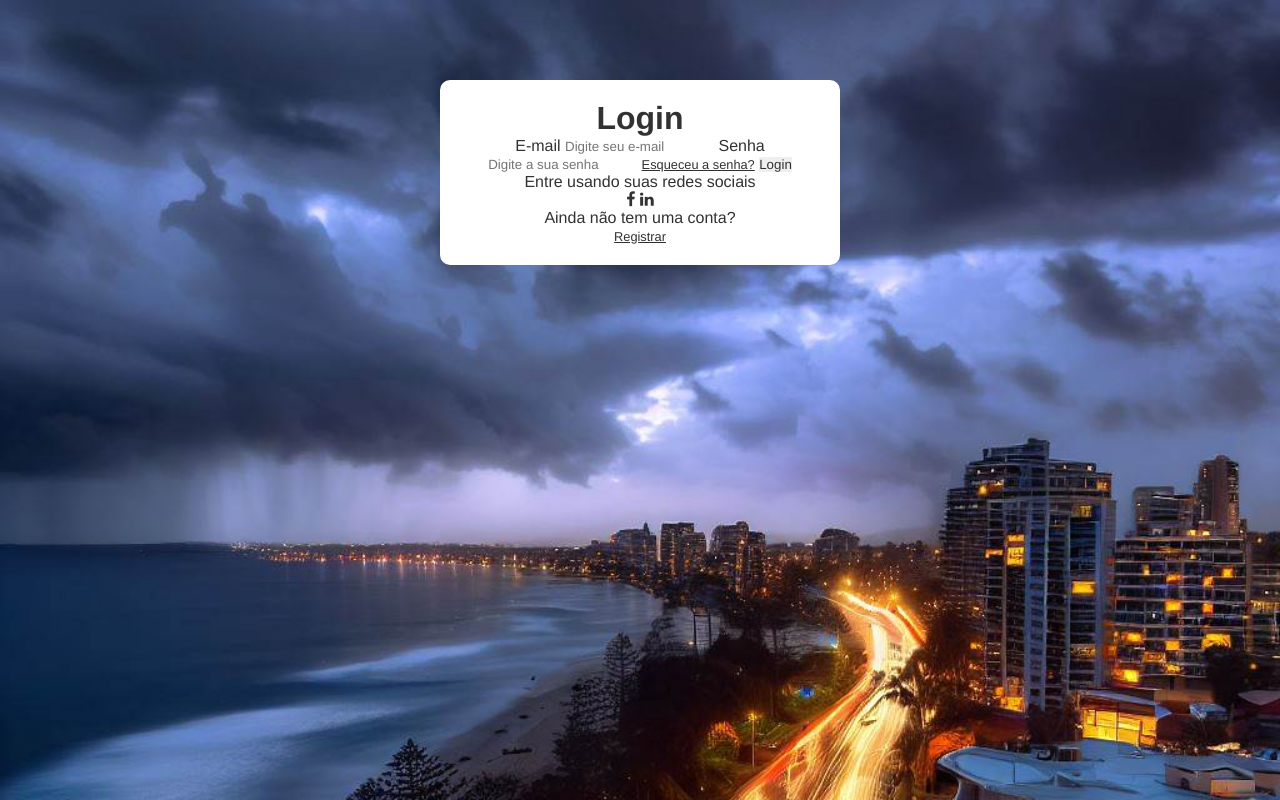
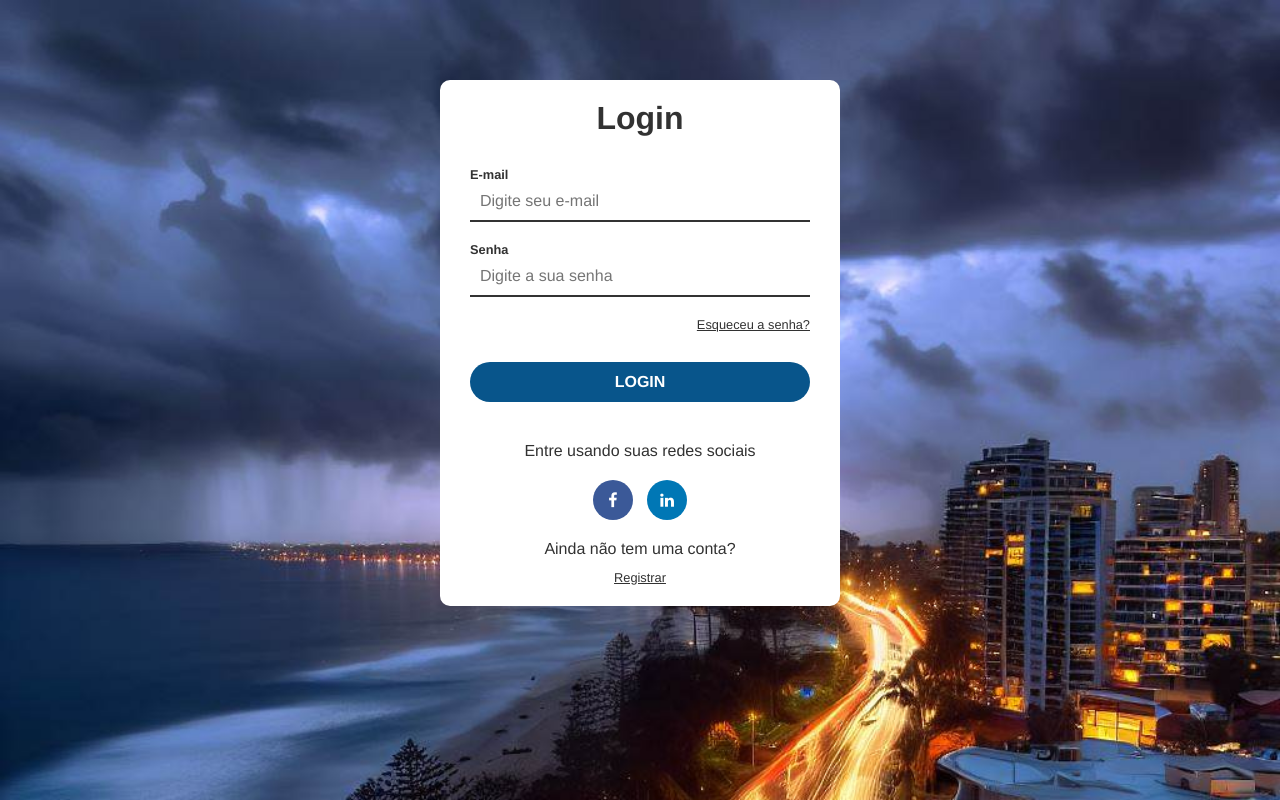
Before and after one commit to vanderleik/tela-login-html-css, a plain HTML site: page index.html in a window 1280 px wide. Drawn offline with Linux system fonts and the light colour scheme.

Commit message:
Adicionando estilo ao formulário

```diff
--- a/css/style.css
+++ b/css/style.css
@@ -16,7 +16,7 @@ textarea:focus, input:focus {
     outline: none;
 }
 
-a {
+a, label {
     font-size: .8rem;
 }
 
@@ -34,3 +34,79 @@ a:hover {
     border-radius: 10px;
     text-align: center;
 }
+
+form {
+    margin-top: 30px;
+    margin-bottom: 40px;
+}
+
+label, input {
+    display: block;
+    width: 100%;
+    text-align: left;
+}
+
+label {
+    font-weight: bold;
+
+}
+
+input {
+    border-bottom: 2px solid #323232;
+    padding: 10px;
+    font-size: 1rem;
+    margin-bottom: 20px;
+}
+
+input:focus {
+    border-bottom: 2px solid #08558b;
+}
+
+#forgot-pass {
+    text-align: right;
+    display: block;
+}
+
+input[type="submit"] {
+    text-align: center;
+    text-transform: uppercase;
+    font-weight: bold;
+    border: none;
+    height: 40px;
+    border-radius: 20px;
+    margin-top: 30px;
+    color: #FFF;
+    background-color: #08558b;
+    cursor: pointer;
+}
+
+input[type="submit"]:hover {
+    background-color: #1b223c;
+    transition: .5s;
+}
+
+#social-container, #social-container p {
+    margin-bottom: 20px;
+}
+
+#social-container i {
+    height: 40px;
+    width: 40px;
+    border-radius: 50%;
+    line-height: 40px;
+    color: #FFF;
+    margin: 0 5px;
+    cursor: pointer;
+}
+
+.fa-facebook-f {
+    background-color: #3b5998;
+}
+
+.fa-linkedin {
+    background-color: #0077b5;
+}
+
+#register-container p {
+    margin-bottom: 10px;
+}
```
